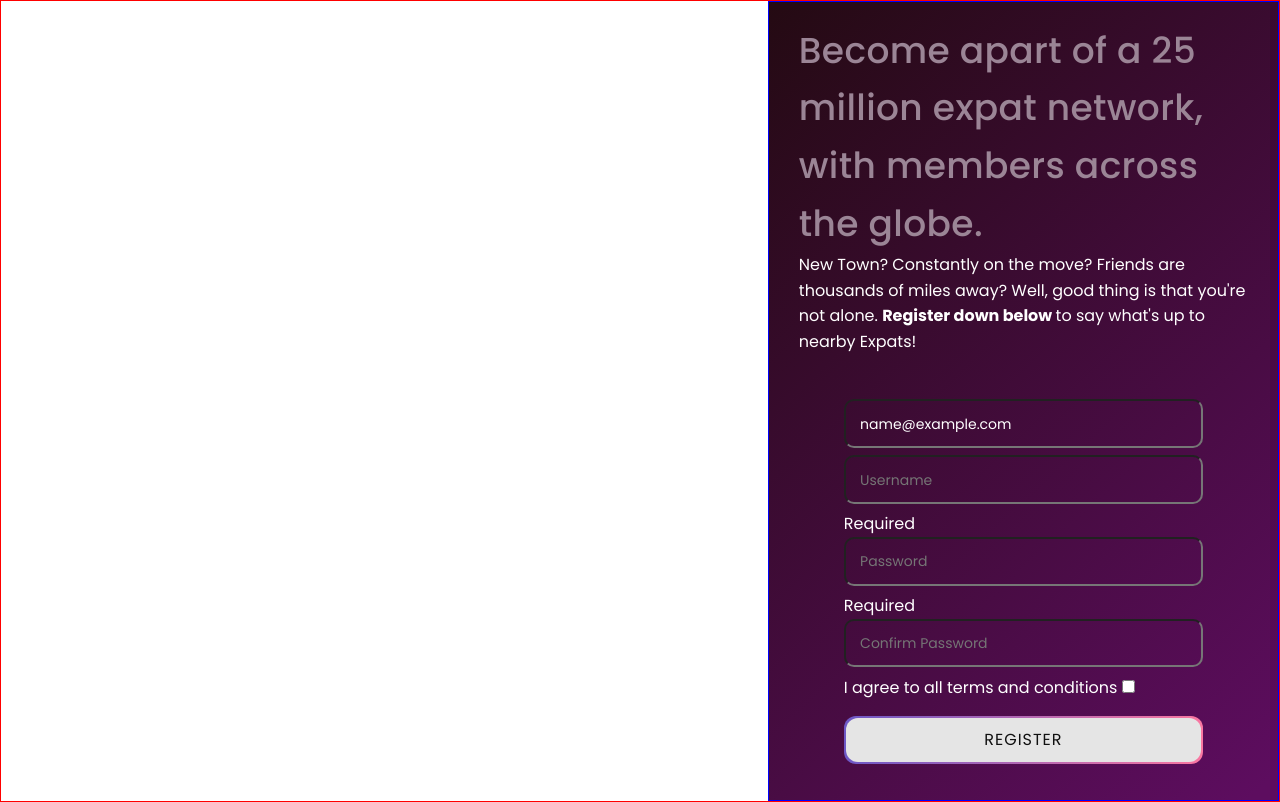
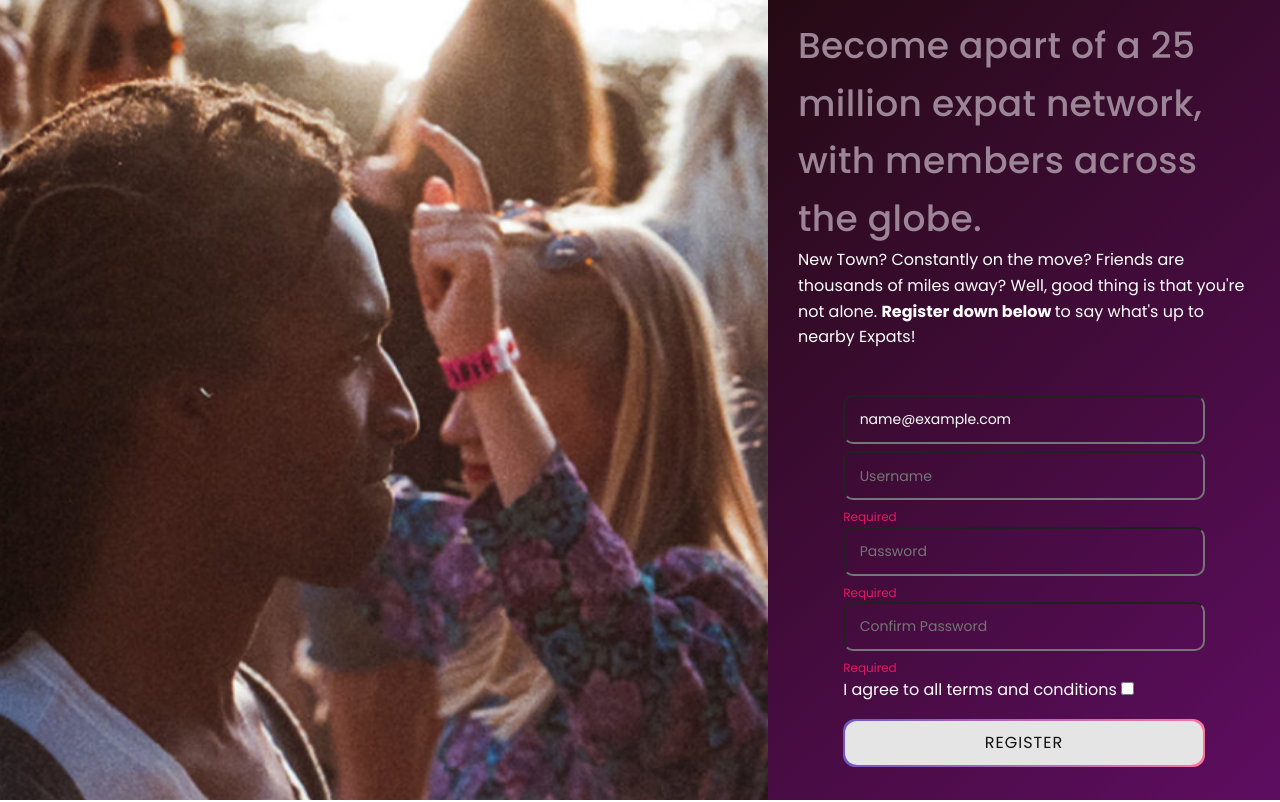
Before and after one commit to Build-Week-Expat-Journal/FE, a React (Create React App) app in the folder frontend/: page /register in a window 1280 px wide. Both pictures are taken after typing "name@example.com", "Sample", "Sample", "Sample" into the empty fields and a click on the button "REGISTER". Built offline with nearby package versions, Linux system fonts and the light colour scheme.

Commit message:
added background image and styles to error messages

```diff
--- a/frontend/src/components/RegisterMain.js
+++ b/frontend/src/components/RegisterMain.js
@@ -3,18 +3,20 @@ import axios from 'axios';
 import { withFormik, Form, Field } from 'formik';
 import * as Yup from 'yup';
 import styled from 'styled-components';
+import bgImg from '../assets/friends-background.png'
 
 const RegisterMain = ({ values, errors, touched }) => {
 
     // Styled Components
     const RegisterMain = styled.div`
-    border: 1px solid red;
     display: flex;
     justify-content: flex-end;
+    background: url(${bgImg});
+    background-size: cover;
+    background-position: center;
     `
 
     const RightSection = styled.div`
-    border: 1px solid blue;
     color: white;
     width: 40%;
     background: linear-gradient(137.08deg, #230A11 -1.96%, #5D0D5F 97.8%);
@@ -81,6 +83,12 @@ const RegisterMain = ({ values, errors, touched }) => {
     }
     `
 
+    const ErrorMessage = styled.div`
+        font-family: inherit;
+        color: #e5195f;
+        font-size: 12px;
+    `
+
 
     return (
         <RegisterMain>
@@ -96,16 +104,17 @@ const RegisterMain = ({ values, errors, touched }) => {
                         to say what's up to nearby Expats!
                     </p>
                 </TopContent>
-                <StyledForm validateOnBlur={false} validateOnChange={false}>
+                <StyledForm>
                     <StyledField type='text' name='email' placeholder='Email' value={values.email}/>
                         {touched.email && errors.email ? (
-                            <p>{errors.email}</p>
+                            <ErrorMessage>{errors.email}</ErrorMessage>
                         ) : undefined}
                     <StyledField type='text' name='username' placeholder='Username' />
-                        {touched.username && errors.username && (<p>{errors.username}</p>)}
+                        {touched.username && errors.username && (<ErrorMessage>{errors.username}</ErrorMessage>)}
                     <StyledField type='text' name='password' placeholder='Password' />
-                        {touched.password && errors.password && (<p>{errors.password}</p>)}
+                        {touched.password && errors.password && (<ErrorMessage>{errors.password}</ErrorMessage>)}
                     <StyledField type='text' name='confirm' placeholder='Confirm Password' />
+                        {touched.confirm && errors.confirm && (<ErrorMessage>{errors.confirm}</ErrorMessage>)}
                     <label className='checkbox-container'>
                     I agree to all terms and conditions<span>   </span>
                     <StyledField
@@ -143,7 +152,10 @@ const FormikRegisterMain = withFormik({
             .min(6, 'Too short - at least 6 characters!')
             .max(20, 'Too Long - no more than 20 characters!')
             .required('Required'),
-        confirm: Yup.string(),
+        confirm: Yup.string()
+            .min(6, 'Too short - at least 6 characters!')
+            .max(20, 'Too Long - no more than 20 characters!')
+            .required('Required'),
     }),
     handleSubmit(values, {setStatus}) {
         axios
```
